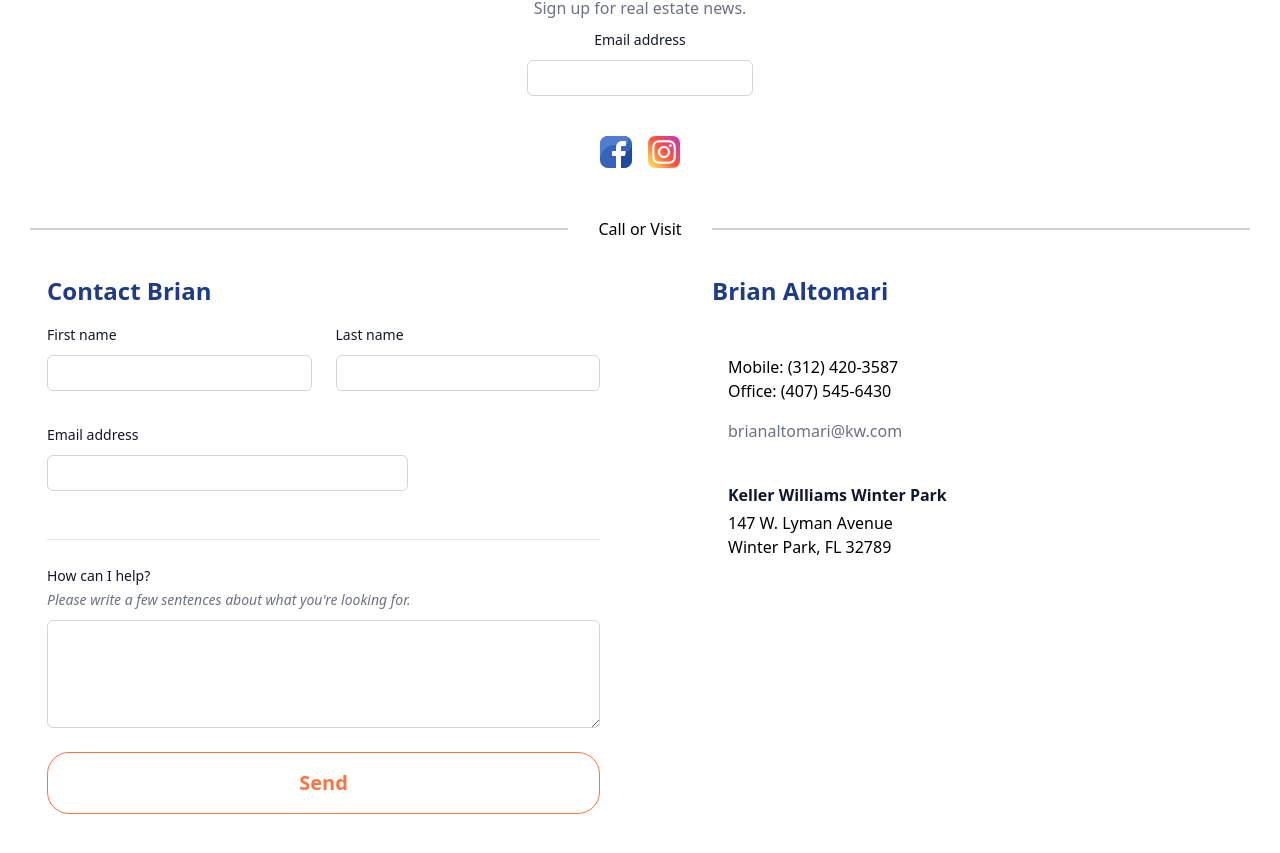
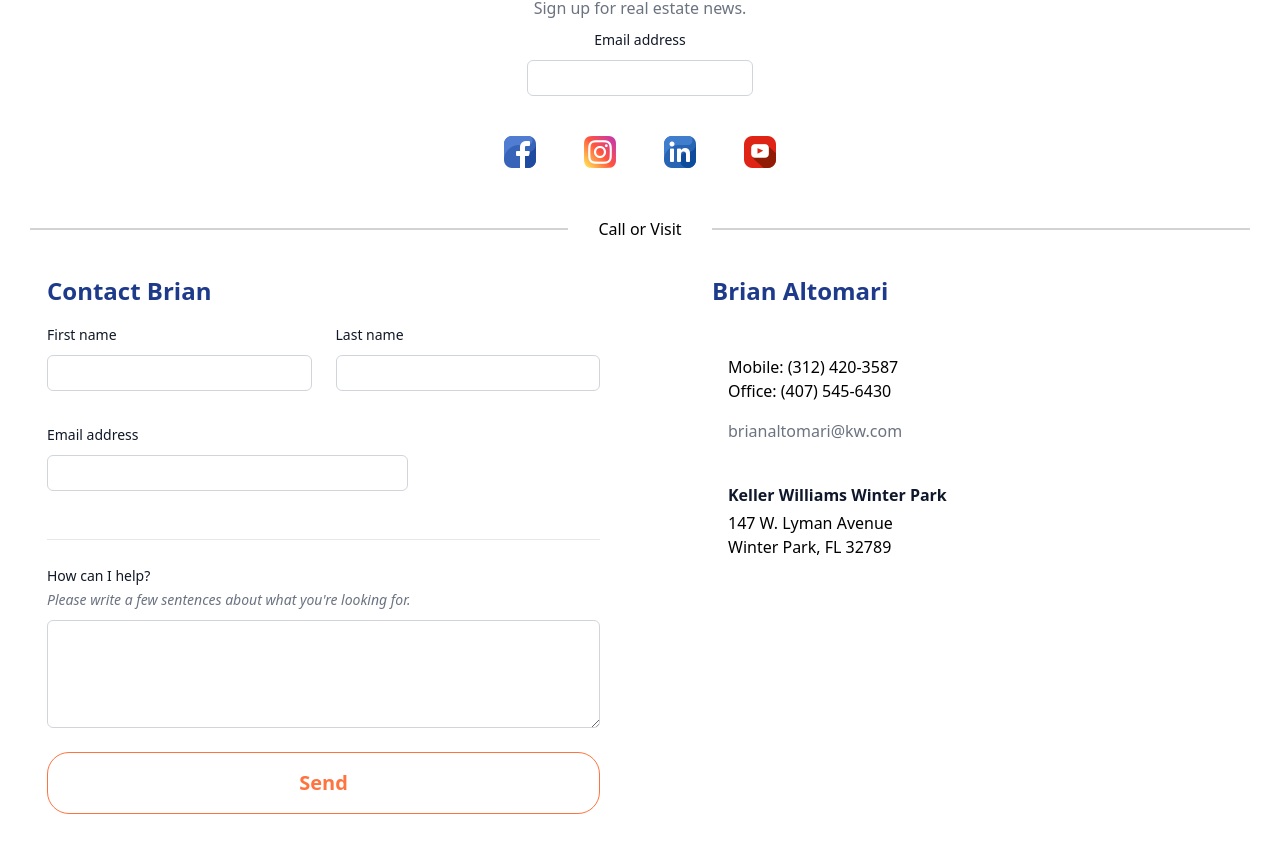
Before and after one commit to aquacalc/my-test, a SvelteKit app: page / in a window 1280 px wide. Shown: the part 2591-3444 px from the top of the page. Built offline with nearby package versions, Linux system fonts and the light colour scheme.

Commit message:
add in, youtube icons

```diff
--- a/src/routes/+page.svelte
+++ b/src/routes/+page.svelte
@@ -129,6 +129,12 @@
 			</a>
 			<a href="https://www.instagram.com/brianaltomari_realtor/" target="_blank" style="cursor: pointer;">
 				<img src="instagram_2111463.png" alt="instagram icon" />
+			</a>
+			<a href="https://www.linkedin.com/in/brian-altomari-5a719961/" target="_blank" style="cursor: pointer;">
+				<img src="linkedin_2504923.png" alt="instagram icon" />
+			</a>
+			<a href="https://www.youtube.com/@brianaltomari_realtor" target="_blank" style="cursor: pointer;">
+				<img src="youtube_4096116.png" alt="instagram icon" />
 			</a>
 		</div>
 	</div>
@@ -427,7 +433,7 @@
 	.subscribe-social {
 		display: flex;
 		justify-content: center;
-		gap: 1rem;
+		gap: 3rem;
 	}
 	/* .subscribe-social a img {
     flex: 110;
```
Also changed, not shown: static/linkedin_2504923.png (added), static/youtube_4096116.png (added).
